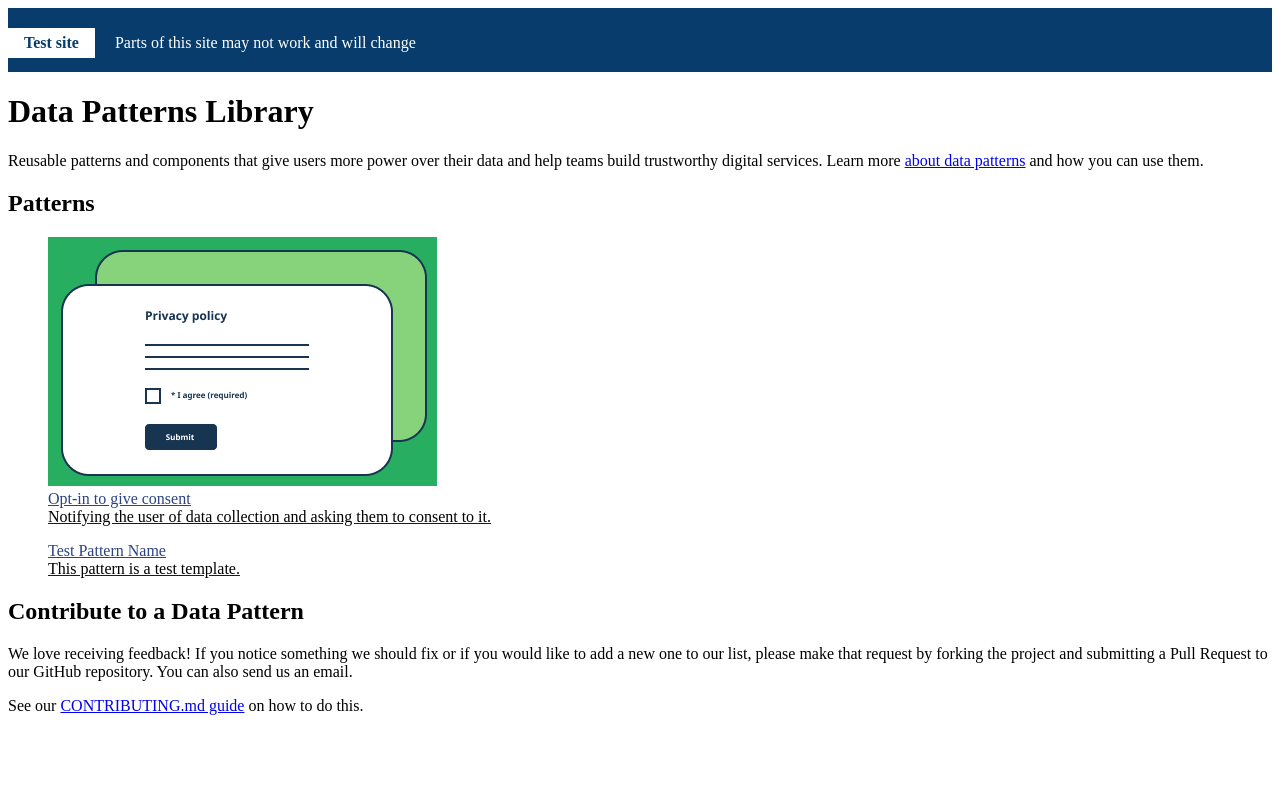
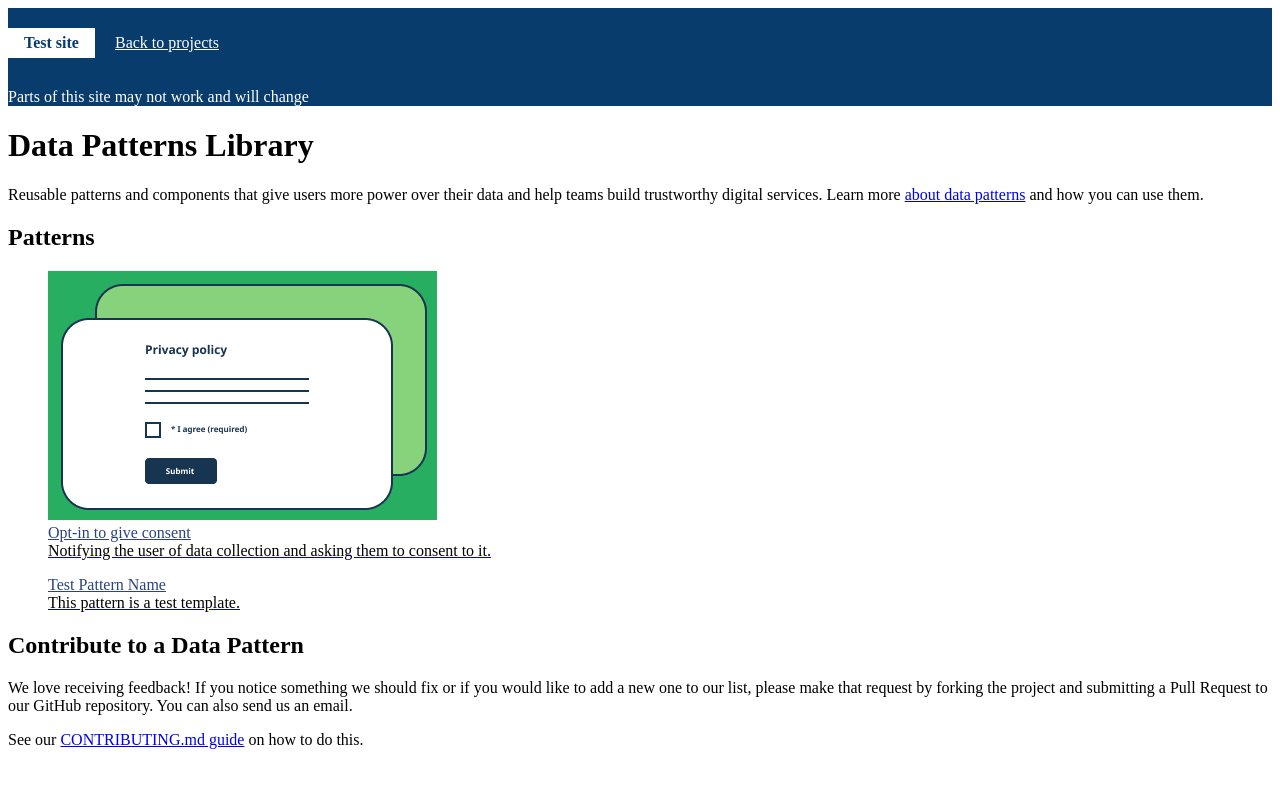
Before and after one commit to DTS-STN/Data-Patterns, a Jekyll site: the page built from index.md, in a window 1280 px wide. Shown: the top 788 px of the page. Built offline with Jekyll 4.4.1, drawn with Linux system fonts in a browser that asks for light colours; comment, search, counter and statistics services are not loaded.

Commit message:
update banner

```diff
--- a/_includes/customStyle.html
+++ b/_includes/customStyle.html
@@ -14,17 +14,16 @@
     font-size: 1em;
     font-weight: 800;
 }
-#alpha-banner .warning {
+#alpha-banner .proj-link {
     margin: 20px 16px;
     display: inline-block;
 }
-@media (max-width: 768px) {
-    #alpha-banner .warning {
-        margin-left: 0;
-        margin-right: 0;
-    }
+#alpha-banner .proj-link a:link, #alpha-banner .proj-link a:visited {
+    color: #FFF;
 }
-
+#alpha-banner .proj-link a:hover {
+    color: #CCC;
+}
 /* WET Overrides */
 .checkbox-inline input[type=checkbox] {
     margin-left: -35px;
--- a/_includes/testSiteBanner.html
+++ b/_includes/testSiteBanner.html
@@ -1,6 +1,7 @@
 <section id="alpha-banner">
     <div class="container">
         <h2 class="tag">{{ alpha_tag }}</h2>
+        <p class="proj-link"><a href="{{ alpha_proj_link }}">{{ alpha_proj_link_text }}</a></p>
         <p class="warning">{{ alpha_warning }}</p>
     </div>
 </section>
--- a/_layouts/default.html
+++ b/_layouts/default.html
@@ -12,6 +12,7 @@
   {% assign site_title = site.title %}
   {% assign alpha_tag = "Test site" %}
   {% assign alpha_proj_link_text = "Back to projects" %}
+  {% assign alpha_proj_link = "https://alphasite.dts-stn.com/projects" %}
   {% assign alpha_warning = "Parts of this site may not work and will change" %}
   {% assign contribute_title = "Contribute to a Data Pattern" %}
   {% assign contribute_description = "We love receiving feedback! If you notice something we should fix or if you would like to add a new one to our list, please make that request by forking the project and submitting a Pull Request to our GitHub repository. You can also send us an email." %}
@@ -19,6 +20,7 @@
   {% assign site_title = site.title-fr %}
   {% assign alpha_tag = "Site d’essai" %}
   {% assign alpha_proj_link_text = "Retour aux projets" %}
+  {% assign alpha_proj_link = "https://alphasite.dts-stn.com/fr/projects" %}
   {% assign alpha_warning = "Certaines parties des laboratoires pourraient ne pas fonctionner." %}
   {% assign contribute_title = "Contribuer à un modèle de données" %}
   {% assign contribute_description = "Nous aimons recevoir des commentaires ! Si vous remarquez quelque chose que nous devrions corriger ou si vous souhaitez ajouter un nouveau modèle à notre liste, veuillez en faire la demande en créant une bifurcation du projet et en soumettant une demande de transfert à notre dépôt GitHub. Vous pouvez également nous envoyer un courriel." %}
```
